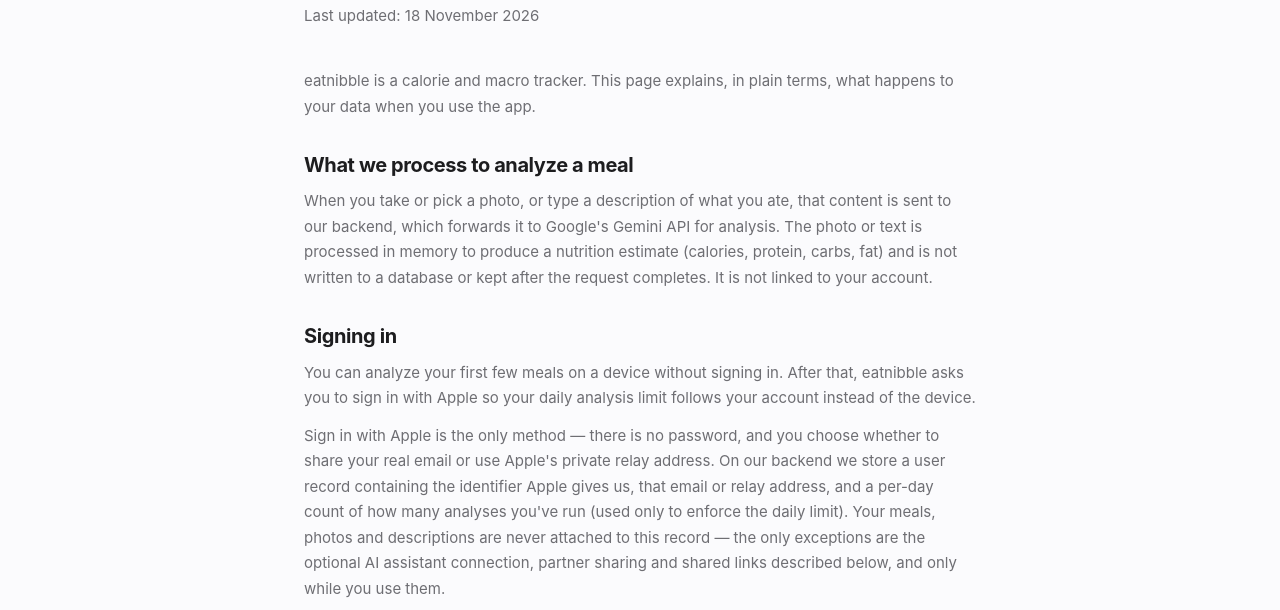
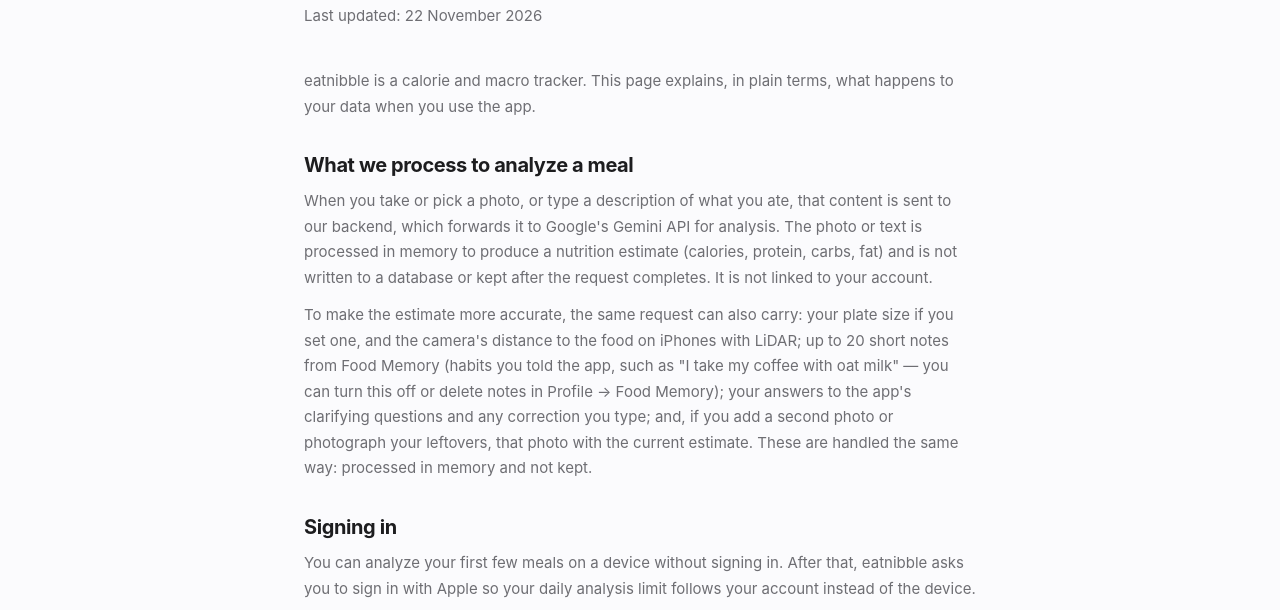
Before and after one commit to gokh4nozturk/eatnibble-website, a plain HTML site: page privacy.html in a window 1280 px wide. Shown: the part 163-773 px from the top of the page. Drawn offline with Linux system fonts and the light colour scheme.

Commit message:
Privacy: list what else an analysis request can carry
Co-Authored-By: Claude Opus 5.5 <noreply@anthropic.com>

```diff
--- a/privacy.html
+++ b/privacy.html
@@ -46,7 +46,7 @@
   <main class="doc">
     <div class="wrap">
       <h1>Privacy Policy</h1>
-      <p class="updated">Last updated: 18 November 2026</p>
+      <p class="updated">Last updated: 22 November 2026</p>
 
       <p>
         eatnibble is a calorie and macro tracker. This page explains, in plain terms, what
@@ -60,6 +60,15 @@
         photo or text is processed in memory to produce a nutrition estimate (calories,
         protein, carbs, fat) and is not written to a database or kept after the request
         completes. It is not linked to your account.
+      </p>
+      <p>
+        To make the estimate more accurate, the same request can also carry: your plate size
+        if you set one, and the camera's distance to the food on iPhones with LiDAR; up to 20
+        short notes from Food Memory (habits you told the app, such as "I take my coffee
+        with oat milk" — you can turn this off or delete notes in Profile → Food Memory);
+        your answers to the app's clarifying questions and any correction you type; and, if
+        you add a second photo or photograph your leftovers, that photo with the current
+        estimate. These are handled the same way: processed in memory and not kept.
       </p>
 
       <h2>Signing in</h2>
```
